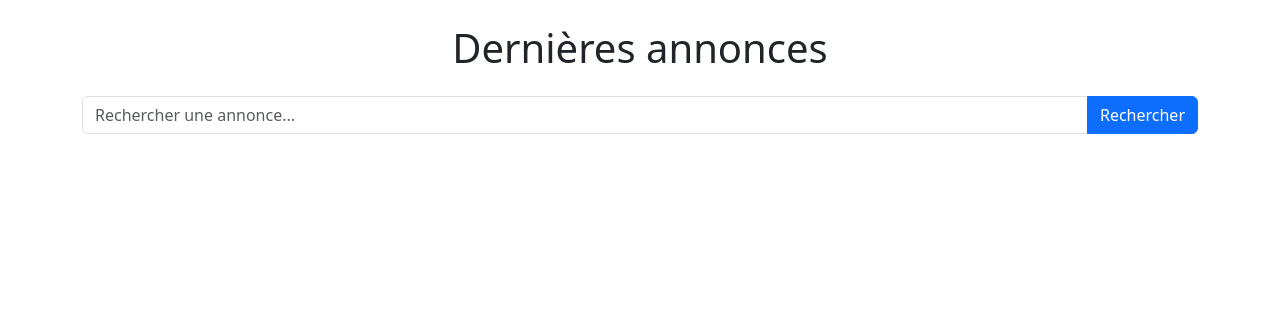
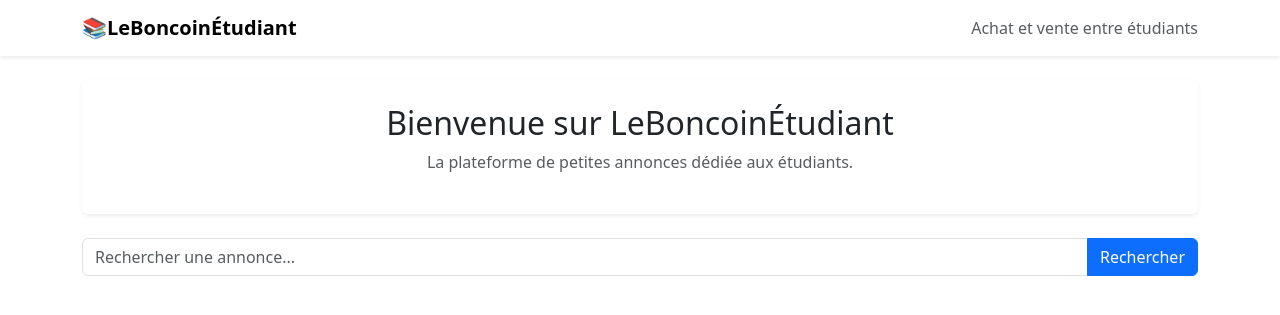
Before and after one commit to anna-vml/Projet-Leboncoin, a PHP site: page / in a window 1280 px wide. Shown: the top 315 px of the page. Run offline with PHP 8.4, Linux system fonts and the light colour scheme; data that the repository does not hold is empty.

Commit message:
index.php

```diff
--- a/index.php
+++ b/index.php
@@ -23,15 +23,42 @@ $annonces = $requete->fetchAll();
     <title>Leboncoin</title>
 
     <link href="https://cdn.jsdelivr.net/npm/bootstrap@5.3.3/dist/css/bootstrap.min.css" rel="stylesheet">
+    <link rel="stylesheet" href="assets/style.css">
 </head>
 
 <body>
+    <nav class="navbar navbar-expand-lg bg-white shadow-sm">
+        <div class="container">
+
+          <a class="navbar-brand fw-bold" href="index.php">
+            📚LeBoncoinÉtudiant
+          </a>
+
+          <span class="text-muted">
+              Achat et vente entre étudiants
+           </span>
+
+        </div>
+    </nav>
+    <div class="container mt-4">
+
+       <div class="p-4 bg-white rounded shadow-sm text-center">
+
+           <h2>
+              Bienvenue sur LeBoncoinÉtudiant
+           </h2>
+           <p class="text-muted">
+              La plateforme de petites annonces dédiée aux étudiants.
+            </p>
+
+
+
+        </div>
+
+    </div>
 
     <div class="container mt-4">
 
-    <h1 class="text-center mb-4">
-        Dernières annonces
-    </h1>
 
         <form method="GET" class="mb-4">
 
@@ -97,4 +124,5 @@ $annonces = $requete->fetchAll();
     </div>
 
 </body>
+
 </html>
```
Lines whose indentation alone changed are shown as unchanged.
